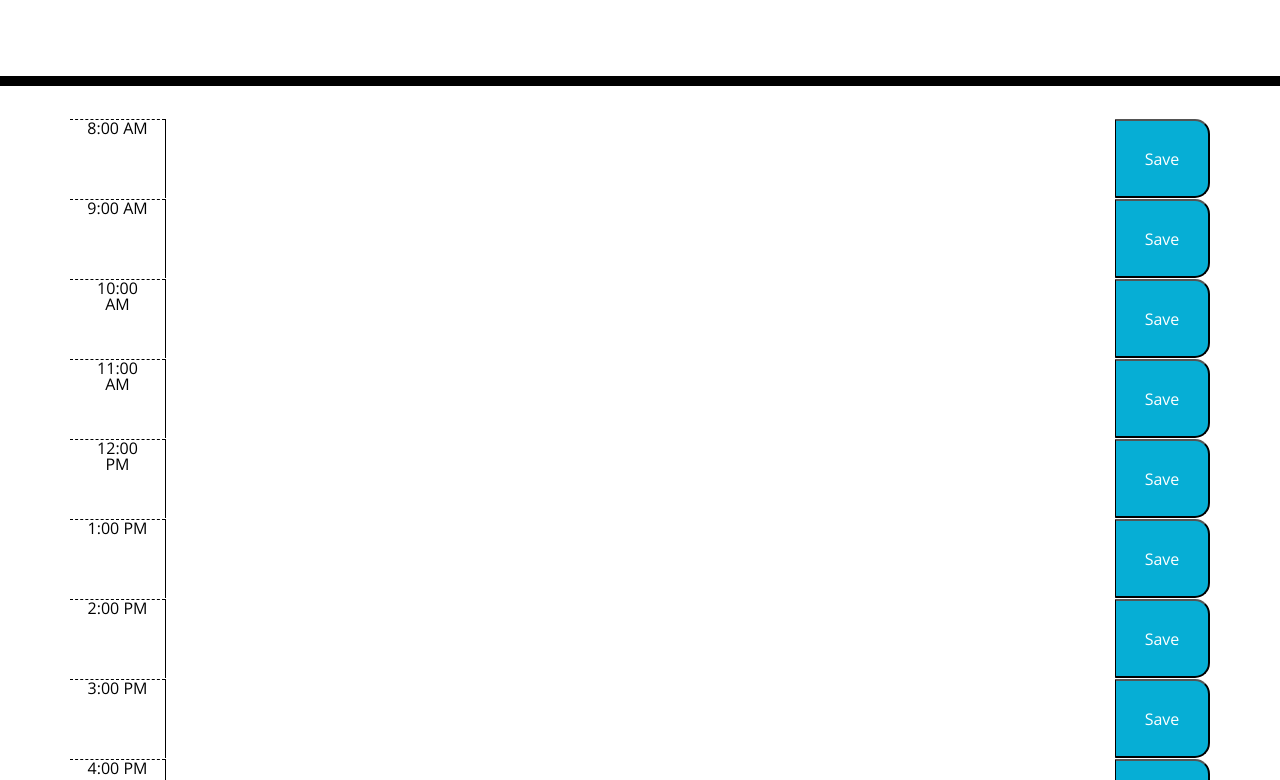
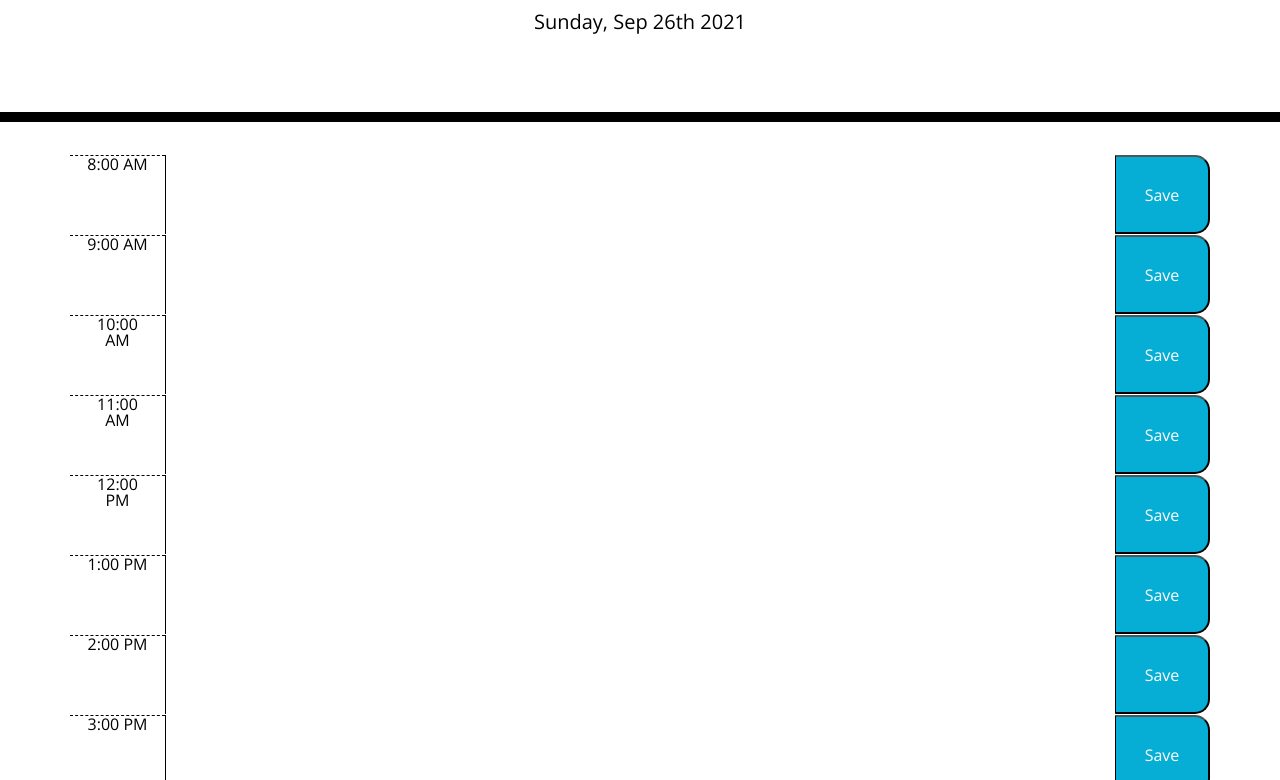
Before and after one commit to Bbaker1989/Work-Day-Scheduler, a plain HTML site: page index.html in a window 1280 px wide. Shown: the part 182-962 px from the top of the page. Drawn offline with nearby package versions, Linux system fonts and the light colour scheme.

Commit message:
current date to top of page

```diff
--- /dev/null
+++ b/assets/Script.js
@@ -0,0 +1,3 @@
+// Current date
+let todayDate = moment().format('dddd, MMM Do YYYY');
+$("#currentDay").html(todayDate);
--- a/index.html
+++ b/index.html
@@ -18,7 +18,7 @@
       href="https://fonts.googleapis.com/css?family=Open+Sans&display=swap"
       rel="stylesheet"
     />
-    <link rel="stylesheet" href="Style/style.css" />
+    <link rel="stylesheet" href="assets/style.css" />
     <title>Work Day Scheduler</title>
   </head>
 
@@ -115,9 +115,10 @@
         <textarea class="col-10 schedule"></textarea>
         <button class="col-1 saveBtn">Save</button>
       </div>
-
+      </div>
     </div>
     <script src="https://code.jquery.com/jquery-3.4.1.min.js"></script>
     <script src="https://cdnjs.cloudflare.com/ajax/libs/moment.js/2.24.0/moment.min.js"></script>
+    <script src="assets/Script.js"></script>
   </body>
 </html>
```
Also changed, not shown: assets/style.css (renamed from Style/style.css).
